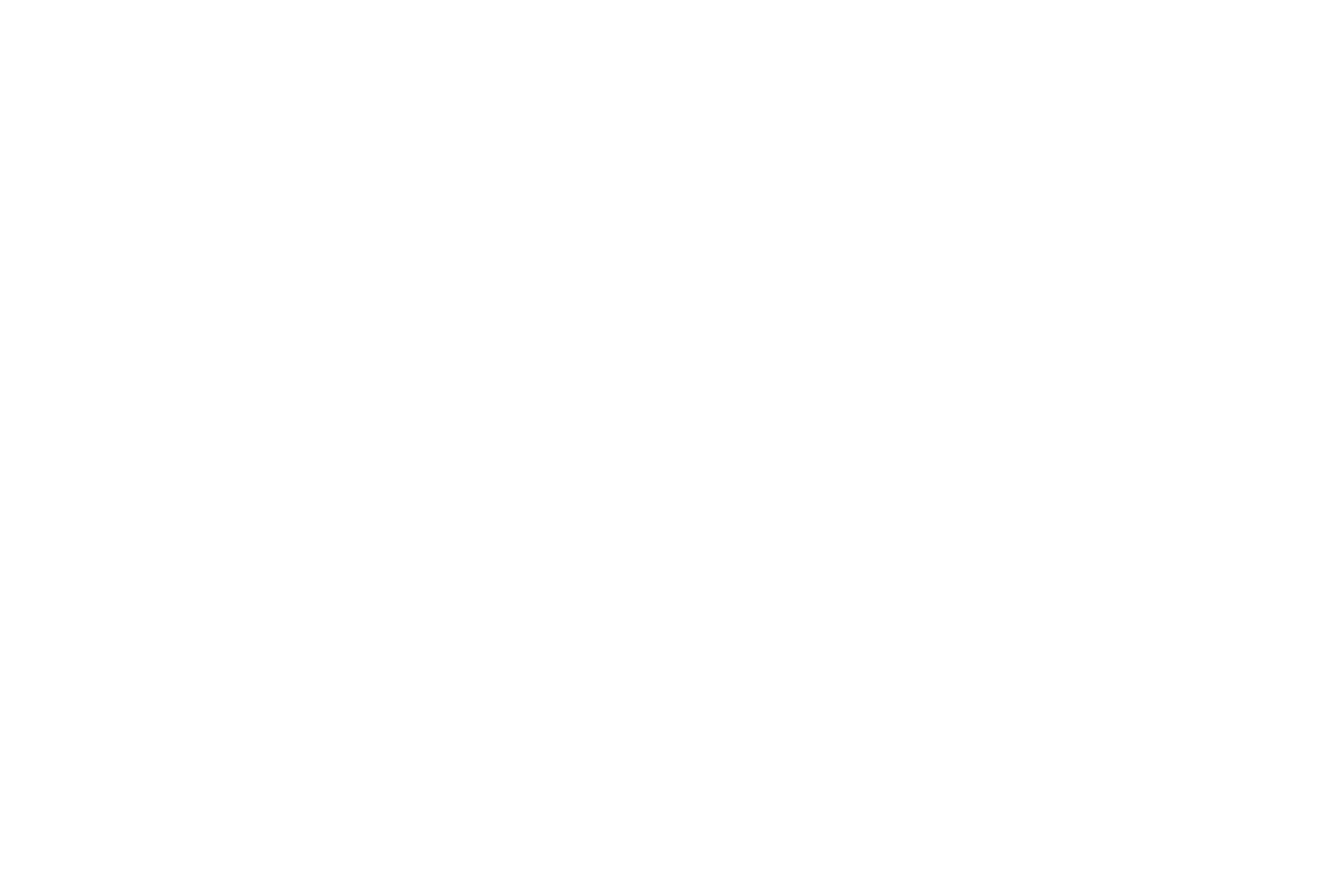
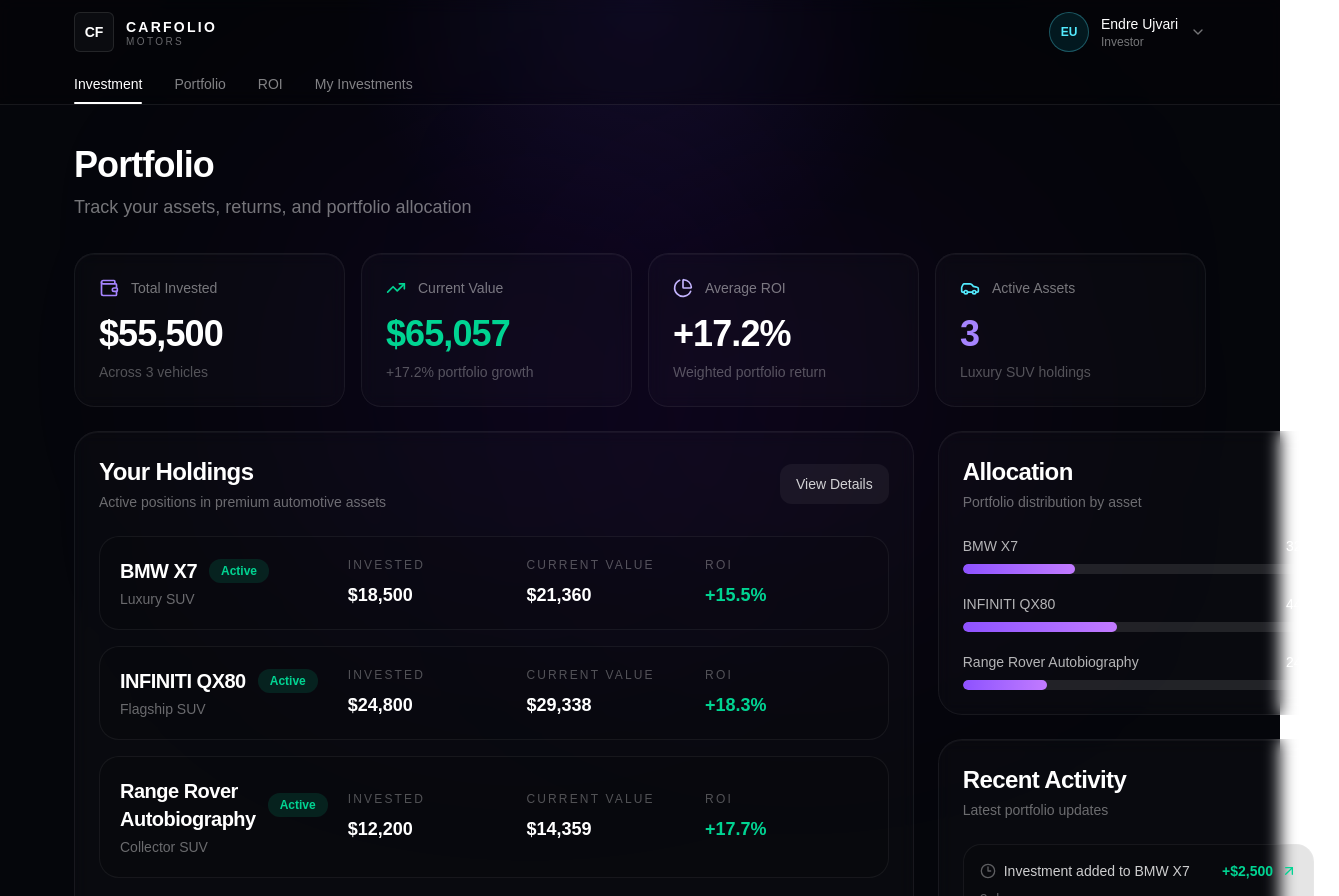
Before and after one commit to UjvariEndre/carfolio, a Next.js app: page /portfolio in a window 1280 px wide. Shown: the top 896 px of the page, 1339 px wide, since content can reach past the window. Before the commit the page ends 800 px from the top, so only its background shows below. Built offline with nearby package versions, Linux system fonts and the light colour scheme.

Commit message:
feat: Add Portfolio and My Investments pages with components for holdings, activities, and statistics

```diff
--- /dev/null
+++ b/app/my-investments/content.tsx
@@ -0,0 +1,9 @@
+export default function MyInvestmentsPageContent() {
+  return (
+    <div className="mx-auto max-w-[1180px] px-6">
+      <h1 className="text-3xl font-bold tracking-tight text-white">
+        My Investments
+      </h1>
+    </div>
+  );
+}
--- /dev/null
+++ b/app/my-investments/page.tsx
@@ -0,0 +1,5 @@
+import MyInvestmentsPageContent from "./content";
+
+export default function MyInvestmentsPage() {
+  return <MyInvestmentsPageContent />;
+}
--- /dev/null
+++ b/app/portfolio/components/activity-row.tsx
@@ -0,0 +1,28 @@
+import { ArrowUpRight, Clock3 } from "lucide-react";
+
+export function ActivityRow({
+  title,
+  time,
+  amount,
+}: {
+  title: string;
+  time: string;
+  amount: string;
+}) {
+  return (
+    <div className="flex items-start justify-between gap-4 rounded-[18px] border border-white/6 bg-black/10 p-4">
+      <div className="min-w-0">
+        <div className="flex items-center gap-2">
+          <Clock3 className="h-4 w-4 text-white/35" />
+          <p className="truncate text-sm font-medium text-white/80">{title}</p>
+        </div>
+        <p className="mt-2 text-sm text-white/35">{time}</p>
+      </div>
+
+      <div className="flex shrink-0 items-center gap-2 text-sm font-semibold text-emerald-400">
+        {amount}
+        <ArrowUpRight className="h-4 w-4" />
+      </div>
+    </div>
+  );
+}
--- /dev/null
+++ b/app/portfolio/components/allocation-row.tsx
@@ -0,0 +1,22 @@
+export function AllocationRow({
+  name,
+  percentage,
+}: {
+  name: string;
+  percentage: number;
+}) {
+  return (
+    <div>
+      <div className="mb-2 flex items-center justify-between text-sm">
+        <span className="text-white/70">{name}</span>
+        <span className="font-medium text-white">{percentage}%</span>
+      </div>
+      <div className="h-2.5 w-full overflow-hidden rounded-full bg-white/10">
+        <div
+          className="h-full rounded-full bg-gradient-to-r from-violet-500 to-purple-400"
+          style={{ width: `${percentage}%` }}
+        />
+      </div>
+    </div>
+  );
+}
--- /dev/null
+++ b/app/portfolio/components/holding-row.tsx
@@ -0,0 +1,43 @@
+import { MiniMetric } from "./mini-metric";
+
+export function HoldingRow({
+  name,
+  category,
+  invested,
+  currentValue,
+  roi,
+  status,
+}: {
+  name: string;
+  category: string;
+  invested: string;
+  currentValue: string;
+  roi: string;
+  status: string;
+}) {
+  return (
+    <div className="rounded-[20px] border border-white/6 bg-black/10 p-5">
+      <div className="flex flex-col gap-5 lg:flex-row lg:items-center lg:justify-between">
+        <div>
+          <div className="flex items-center gap-3">
+            <h3 className="text-xl font-semibold tracking-tight">{name}</h3>
+            <span className="rounded-full bg-emerald-500/15 px-3 py-1 text-xs font-semibold text-emerald-400">
+              {status}
+            </span>
+          </div>
+          <p className="mt-1 text-sm text-white/40">{category}</p>
+        </div>
+
+        <div className="grid gap-4 sm:grid-cols-3 lg:min-w-[520px]">
+          <MiniMetric label="Invested" value={invested} />
+          <MiniMetric label="Current Value" value={currentValue} />
+          <MiniMetric
+            label="ROI"
+            value={roi}
+            valueClassName="text-emerald-400"
+          />
+        </div>
+      </div>
+    </div>
+  );
+}
--- /dev/null
+++ b/app/portfolio/components/mini-metric.tsx
@@ -0,0 +1,18 @@
+export function MiniMetric({
+  label,
+  value,
+  valueClassName = "text-white",
+}: {
+  label: string;
+  value: string;
+  valueClassName?: string;
+}) {
+  return (
+    <div>
+      <p className="text-xs uppercase tracking-[0.18em] text-white/30">
+        {label}
+      </p>
+      <p className={`mt-2 text-lg font-semibold ${valueClassName}`}>{value}</p>
+    </div>
+  );
+}
--- /dev/null
+++ b/app/portfolio/components/stat-card.tsx
@@ -0,0 +1,30 @@
+import { ReactNode } from "react";
+
+export function StatCard({
+  icon,
+  title,
+  value,
+  subtitle,
+  valueClassName = "text-white",
+}: {
+  icon: ReactNode;
+  title: string;
+  value: string;
+  subtitle: string;
+  valueClassName?: string;
+}) {
+  return (
+    <div className="rounded-[20px] border border-white/6 bg-white/[0.02] p-6 shadow-[inset_0_1px_0_rgba(255,255,255,0.04)] backdrop-blur-sm">
+      <div className="flex items-center gap-3">
+        {icon}
+        <p className="text-sm text-white/45">{title}</p>
+      </div>
+      <p
+        className={`mt-4 text-4xl font-semibold tracking-tight ${valueClassName}`}
+      >
+        {value}
+      </p>
+      <p className="mt-2 text-sm text-white/30">{subtitle}</p>
+    </div>
+  );
+}
--- a/app/portfolio/content.tsx
+++ b/app/portfolio/content.tsx
@@ -1,9 +1,129 @@
+import { Car, PieChart, TrendingUp, Wallet } from "lucide-react";
+import NavBar from "../shared/components/navbar";
+import NavTabs from "../shared/components/navtabs";
+import { activities, holdings } from "../shared/data/portfolio-data";
+import { ActivityRow } from "./components/activity-row";
+import { AllocationRow } from "./components/allocation-row";
+import { HoldingRow } from "./components/holding-row";
+import { StatCard } from "./components/stat-card";
+
 export default function PortfolioPageContent() {
   return (
-    <div className="mx-auto max-w-[1180px] px-6">
-      <h1 className="text-3xl font-bold tracking-tight text-white">
-        Portfolio
-      </h1>
-    </div>
+    <main className="min-h-screen bg-[#05060b] text-white">
+      <div className="pointer-events-none fixed inset-0">
+        <div className="absolute inset-0 bg-[radial-gradient(circle_at_top,rgba(120,80,255,0.12),transparent_30%)]" />
+        <div className="absolute left-1/4 top-40 h-[420px] w-[420px] rounded-full bg-violet-700/10 blur-[140px]" />
+        <div className="absolute right-1/4 top-[30%] h-[320px] w-[320px] rounded-full bg-purple-600/10 blur-[140px]" />
+      </div>
+
+      <header className="relative z-10 border-b border-white/8 bg-black/20 backdrop-blur-sm">
+        <NavBar />
+        <NavTabs />
+      </header>
+
+      <section className="relative z-10 mx-auto max-w-[1180px] px-6 pb-16 pt-10">
+        <div className="mb-8">
+          <h1 className="text-4xl font-semibold tracking-tight">Portfolio</h1>
+          <p className="mt-2 text-lg text-white/45">
+            Track your assets, returns, and portfolio allocation
+          </p>
+        </div>
+
+        <div className="grid gap-4 md:grid-cols-2 xl:grid-cols-4">
+          <StatCard
+            icon={<Wallet className="h-5 w-5 text-violet-400" />}
+            title="Total Invested"
+            value="$55,500"
+            subtitle="Across 3 vehicles"
+          />
+          <StatCard
+            icon={<TrendingUp className="h-5 w-5 text-emerald-400" />}
+            title="Current Value"
+            value="$65,057"
+            subtitle="+17.2% portfolio growth"
+            valueClassName="text-emerald-400"
+          />
+          <StatCard
+            icon={<PieChart className="h-5 w-5 text-violet-300" />}
+            title="Average ROI"
+            value="+17.2%"
+            subtitle="Weighted portfolio return"
+          />
+          <StatCard
+            icon={<Car className="h-5 w-5 text-cyan-300" />}
+            title="Active Assets"
+            value="3"
+            subtitle="Luxury SUV holdings"
+            valueClassName="text-violet-400"
+          />
+        </div>
+
+        <div className="mt-6 grid gap-6 xl:grid-cols-[1.2fr_0.8fr]">
+          <section className="rounded-[24px] border border-white/6 bg-white/[0.02] p-6 shadow-[inset_0_1px_0_rgba(255,255,255,0.04)] backdrop-blur-sm">
+            <div className="flex items-center justify-between gap-4">
+              <div>
+                <h2 className="text-2xl font-semibold tracking-tight">
+                  Your Holdings
+                </h2>
+                <p className="mt-1 text-sm text-white/40">
+                  Active positions in premium automotive assets
+                </p>
+              </div>
+
+              <button className="inline-flex h-10 items-center justify-center rounded-xl bg-white/5 px-4 text-sm font-medium text-white/80 transition hover:bg-white/10">
+                View Details
+              </button>
+            </div>
+
+            <div className="mt-6 space-y-4">
+              {holdings.map((item) => (
+                <HoldingRow key={item.id} {...item} />
+              ))}
+            </div>
+          </section>
+
+          <div className="space-y-6">
+            <section className="rounded-[24px] border border-white/6 bg-white/[0.02] p-6 shadow-[inset_0_1px_0_rgba(255,255,255,0.04)] backdrop-blur-sm">
+              <h2 className="text-2xl font-semibold tracking-tight">
+                Allocation
+              </h2>
+              <p className="mt-1 text-sm text-white/40">
+                Portfolio distribution by asset
+              </p>
+
+              <div className="mt-6 space-y-5">
+                {holdings.map((item) => (
+                  <AllocationRow
+                    key={item.id}
+                    name={item.name}
+                    percentage={item.allocation}
+                  />
+                ))}
+              </div>
+            </section>
+
+            <section className="rounded-[24px] border border-white/6 bg-white/[0.02] p-6 shadow-[inset_0_1px_0_rgba(255,255,255,0.04)] backdrop-blur-sm">
+              <h2 className="text-2xl font-semibold tracking-tight">
+                Recent Activity
+              </h2>
+              <p className="mt-1 text-sm text-white/40">
+                Latest portfolio updates
+              </p>
+
+              <div className="mt-6 space-y-4">
+                {activities.map((item) => (
+                  <ActivityRow
+                    key={item.id}
+                    title={item.title}
+                    time={item.time}
+                    amount={item.amount}
+                  />
+                ))}
+              </div>
+            </section>
+          </div>
+        </div>
+      </section>
+    </main>
   );
 }
--- /dev/null
+++ b/app/shared/data/portfolio-data.ts
@@ -0,0 +1,53 @@
+export const holdings = [
+  {
+    id: 1,
+    name: "BMW X7",
+    category: "Luxury SUV",
+    invested: "$18,500",
+    currentValue: "$21,360",
+    roi: "+15.5%",
+    allocation: 32,
+    status: "Active",
+  },
+  {
+    id: 2,
+    name: "INFINITI QX80",
+    category: "Flagship SUV",
+    invested: "$24,800",
+    currentValue: "$29,338",
+    roi: "+18.3%",
+    allocation: 44,
+    status: "Active",
+  },
+  {
+    id: 3,
+    name: "Range Rover Autobiography",
+    category: "Collector SUV",
+    invested: "$12,200",
+    currentValue: "$14,359",
+    roi: "+17.7%",
+    allocation: 24,
+    status: "Active",
+  },
+];
+
+export const activities = [
+  {
+    id: 1,
+    title: "Investment added to BMW X7",
+    time: "2 days ago",
+    amount: "+$2,500",
+  },
+  {
+    id: 2,
+    title: "QX80 valuation updated",
+    time: "5 days ago",
+    amount: "+$1,120",
+  },
+  {
+    id: 3,
+    title: "Portfolio performance recalculated",
+    time: "1 week ago",
+    amount: "+2.4%",
+  },
+];
```
